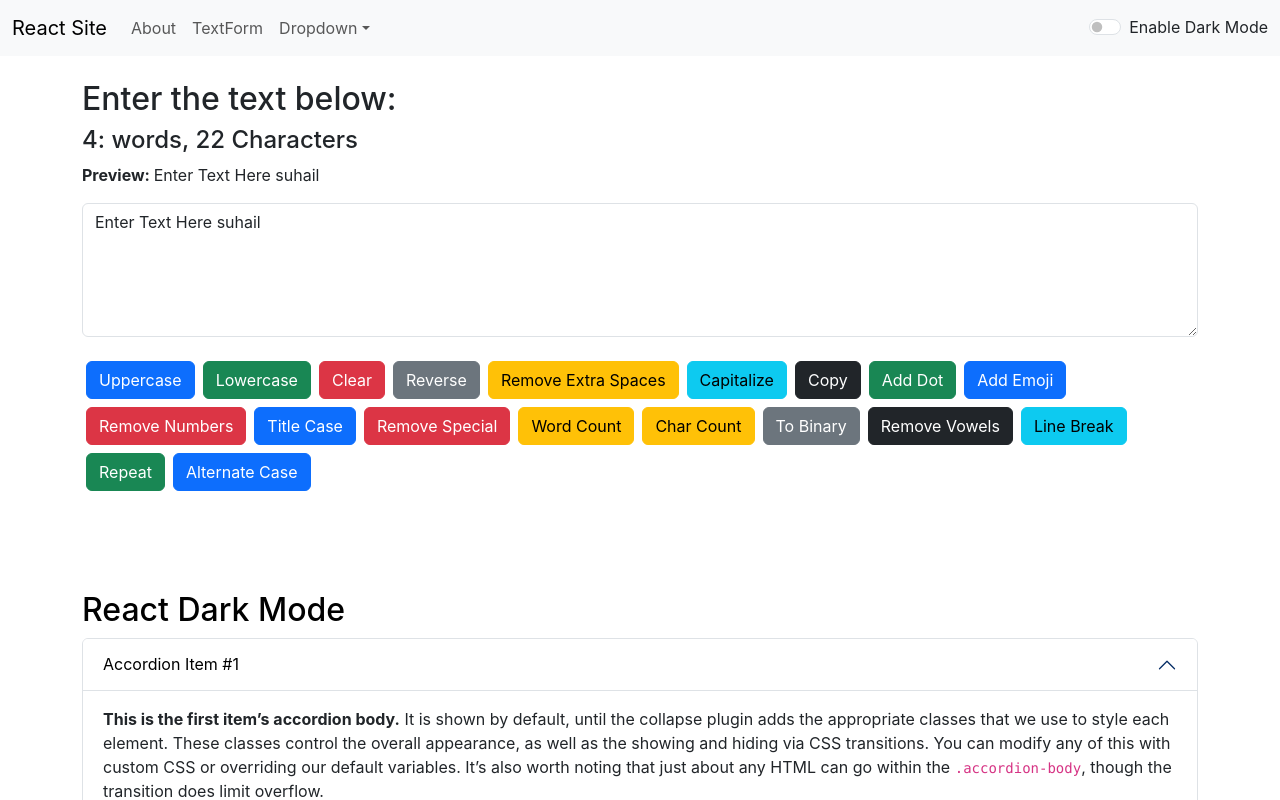
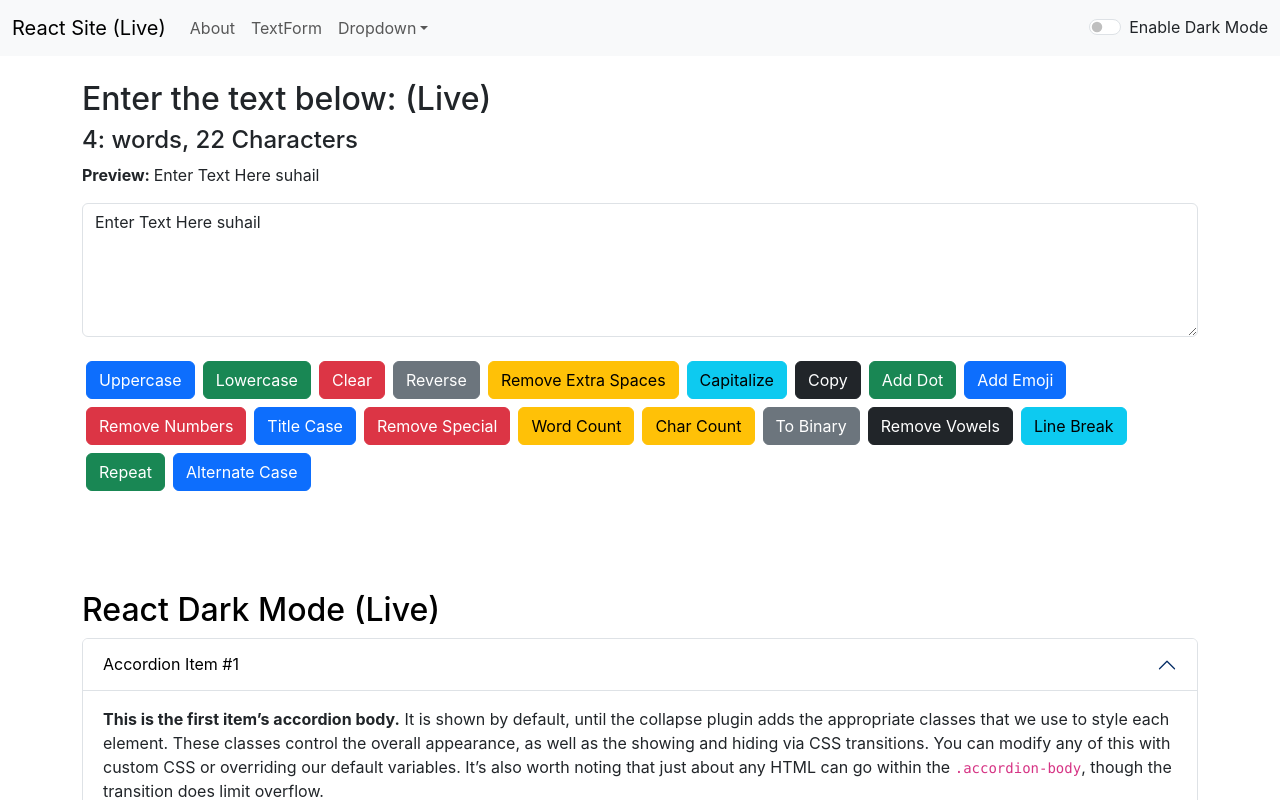
Before and after one commit to suhailkhan127/react-26, a React (Create React App) app: page /about in a window 1280 px wide. Shown: the top 800 px of the page. Built offline with nearby package versions, Linux system fonts and the light colour scheme.

Commit message:
Live pushed

```diff
--- a/package.json
+++ b/package.json
@@ -16,10 +16,10 @@
     "web-vitals": "^2.1.4"
   },
   "scripts": {
+    "start": "react-scripts start",
+    "build": "react-scripts build",
     "predeploy": "npm run build",
     "deploy": "gh-pages -d build",
-    "start": "react-scripts start",
-    "build": "react-scripts build",
     "test": "react-scripts test",
     "eject": "react-scripts eject"
   },
--- a/src/App.js
+++ b/src/App.js
@@ -44,10 +44,10 @@ function App() {
   return (
       <>
         <div className="App">
-          <Navbar homeNavlink="About" title="React Site" applyMode={mode} toggleMode={toggleMode} />
+          <Navbar homeNavlink="About" title="React Site (Live)" applyMode={mode} toggleMode={toggleMode} />
 
           <Alert alert={alert} />
-          <TextForm heading="Enter the text below:" showAlert={showAlert}></TextForm>
+          <TextForm heading="Enter the text below: (Live)" showAlert={showAlert}></TextForm>
           <About />
         </div>
 
--- a/src/components/About.js
+++ b/src/components/About.js
@@ -28,7 +28,7 @@ export default function About() {
 
   return (
     <div className='container' style={myStyle}>
-        <h2>React Dark Mode</h2>
+        <h2>React Dark Mode (Live)</h2>
         <div className="accordion" id="accordionExample">
             <div className="accordion-item">
                 <h2 className="accordion-header">
```
